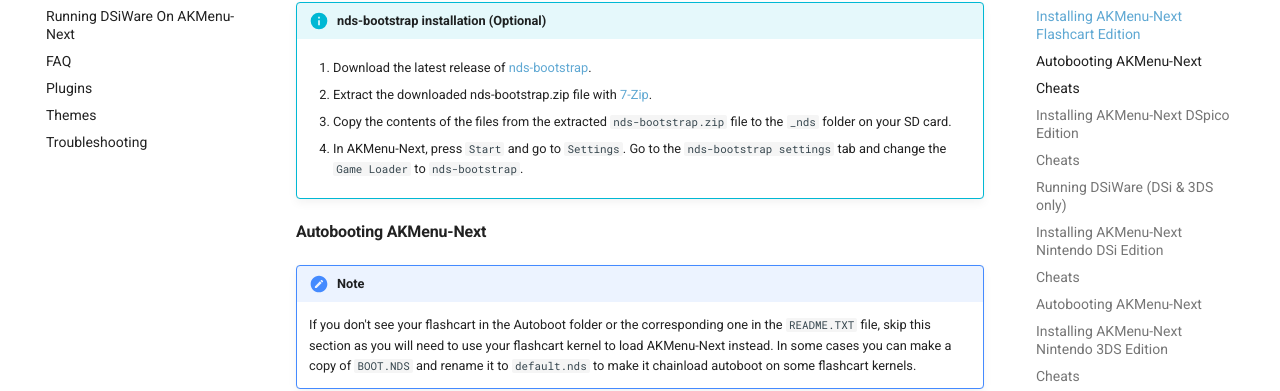
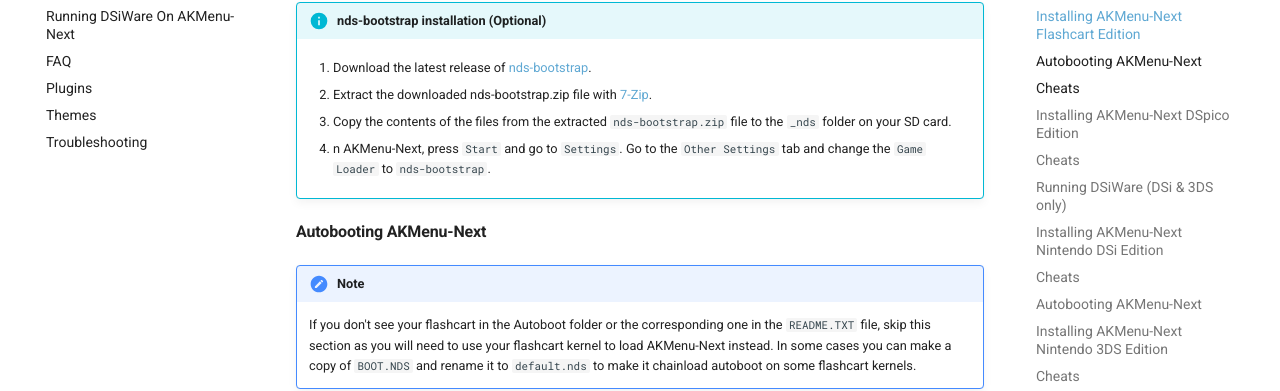
Before and after one commit to coderkei/akmenu-next-docs, an MkDocs documentation site: the page built from docs/guides/akmenu-next.md, in a window 1280 px wide and 900 px high, scrolled down 1200 px. Shown: the part 119-510 px from the top of the window. Built offline with MkDocs 1.6.1 and Material for MkDocs 9.7.7, drawn with Linux system fonts in a browser that asks for light colours; comment, search, counter and statistics services are not loaded.

Commit message:
Update game loader location

```diff
--- a/docs/guides/akmenu-next.md
+++ b/docs/guides/akmenu-next.md
@@ -50,7 +50,7 @@
 
         1. Copy the contents of the files from the extracted `nds-bootstrap.zip` file to the `_nds` folder on your SD card.
 
-        1. In AKMenu-Next, press `Start` and go to `Settings`. Go to the `nds-bootstrap settings` tab and change the `Game Loader` to `nds-bootstrap`.
+        1. n AKMenu-Next, press `Start` and go to `Settings`. Go to the `Other Settings` tab and change the `Game Loader` to `nds-bootstrap`.
 
     #### Autobooting AKMenu-Next
 
```
